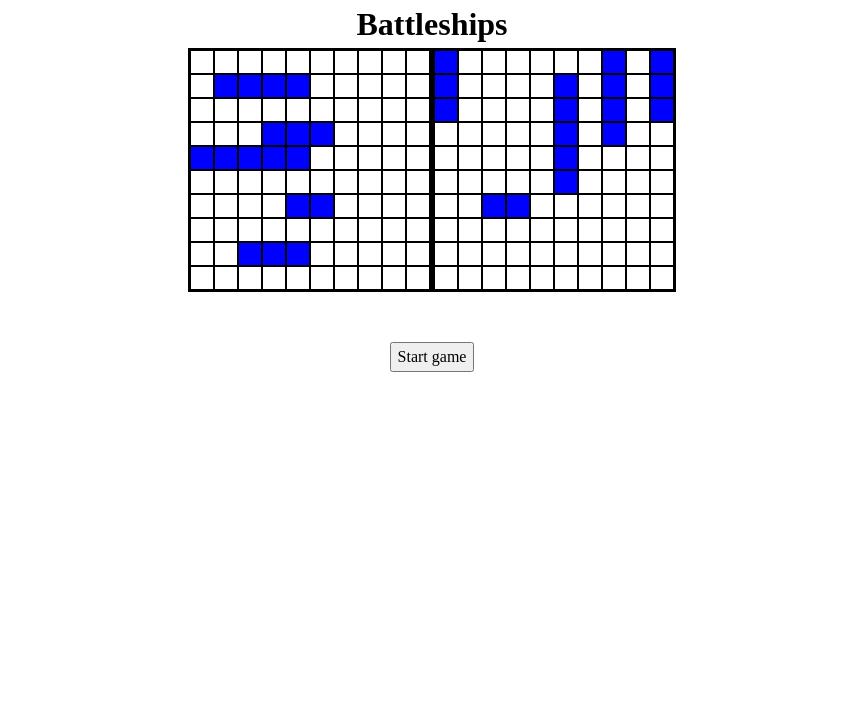
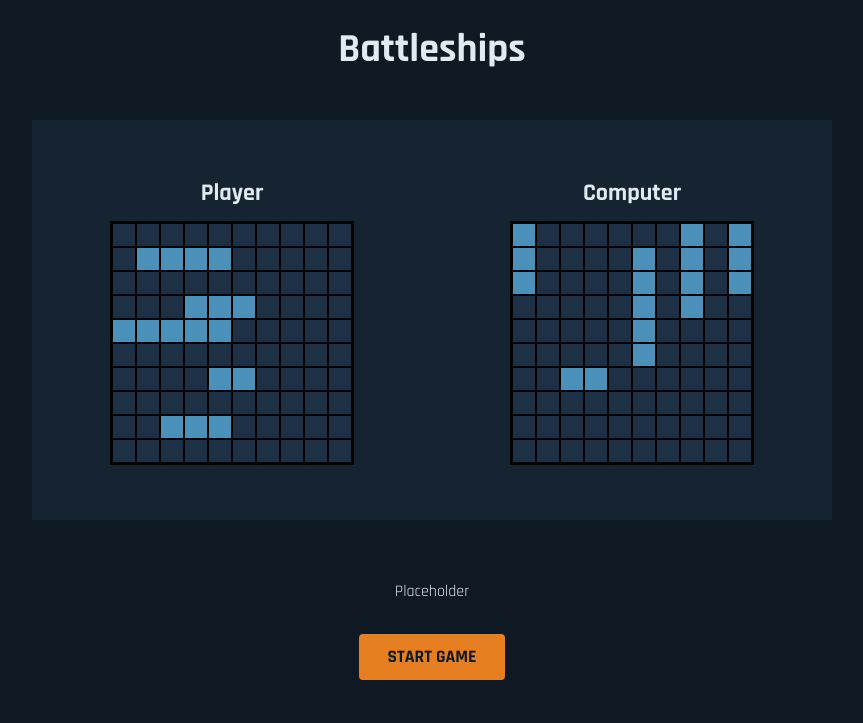
Before and after one commit to wishyrater/odin-battleships, a website built with webpack: page src/template.html in a window 1280 px wide. Shown: the whole page, without its empty margins (208-1071 px from the left). Built offline with nearby package versions, Linux system fonts and the light colour scheme.

Commit message:
Change container targeting to preserve h2s

```diff
--- a/src/events.js
+++ b/src/events.js
@@ -12,10 +12,10 @@ export const initEvents = () => {
     computer.gameboard.populateRandomShips();
 
     // render gameboards
-    const playerContainer = document.querySelector(".player-container");
-    const computerContainer = document.querySelector(".computer-container");
-    renderBoard(player.gameboard, playerContainer);
-    renderBoard(computer.gameboard, computerContainer);
+    const playerGameboardContainer = document.querySelector(".player-gameboard-container");
+    const computerGameboardContainer = document.querySelector(".computer-gameboard-container");
+    renderBoard(player.gameboard, playerGameboardContainer);
+    renderBoard(computer.gameboard, computerGameboardContainer);
 
     // render startbutton
     const narratorContainer = document.querySelector(".narrator-container");
@@ -39,7 +39,7 @@ export const initEvents = () => {
 
         // TODO: implement right click to change vertical orientation
         document.addEventListener("keydown", handleRotate);
-        playerContainer.addEventListener("mouseover", handlePreviewHover);
+        playerGameboardContainer.addEventListener("mouseover", handlePreviewHover);
         document.addEventListener("mouseup", handlePlacementMouseUp)
     };
 
@@ -55,7 +55,7 @@ export const initEvents = () => {
     const handlePlacementMouseUp = (e) => {
         clearPreviewCells();
         document.removeEventListener("keydown", handleRotate);
-        playerContainer.removeEventListener("mouseover", handlePreviewHover);
+        playerGameboardContainer.removeEventListener("mouseover", handlePreviewHover);
         document.removeEventListener("mouseup", handlePlacementMouseUp);
 
         const cell = e.target.closest(".cell");
@@ -73,7 +73,7 @@ export const initEvents = () => {
         try {
             player.gameboard.placeShip(selectedShip, [x, y], end);
             selectedShip.isVertical = verticalOrientation;
-            renderBoard(player.gameboard, playerContainer);
+            renderBoard(player.gameboard, playerGameboardContainer);
         } catch (error) {
             // TODO: update narrator
         }
@@ -100,7 +100,7 @@ export const initEvents = () => {
     };
 
     const initPlacementPhase = () => {
-        playerContainer.addEventListener("mousedown", handlePlacementMouseDown);
+        playerGameboardContainer.addEventListener("mousedown", handlePlacementMouseDown);
     };
 
     const clearPreviewCells = () => {
@@ -112,16 +112,16 @@ export const initEvents = () => {
         const startButton = document.querySelector(".start-button");
         startButton.addEventListener("click", () => {
             startButton.remove();
-            playerContainer.removeEventListener("contextmenu", handleRotate);
-            playerContainer.removeEventListener("mousedown", handlePlacementMouseDown);
-            playerContainer.removeEventListener("mouseover", handlePreviewHover);
+            playerGameboardContainer.removeEventListener("contextmenu", handleRotate);
+            playerGameboardContainer.removeEventListener("mousedown", handlePlacementMouseDown);
+            playerGameboardContainer.removeEventListener("mouseover", handlePreviewHover);
             document.removeEventListener("mouseup", handlePlacementMouseUp);
             initBattlePhase();
         });
     };
 
     const initBattlePhase = () => {
-        computerContainer.addEventListener("click", handlePlayerAttack);
+        computerGameboardContainer.addEventListener("click", handlePlayerAttack);
     };
 
     const handlePlayerAttack = (e) => {
@@ -135,7 +135,7 @@ export const initEvents = () => {
         if (computer.gameboard.attacks.some(([ax, ay]) => ax === x && ay === y)) return;
 
         computer.gameboard.receiveAttack(x, y);
-        renderBoard(computer.gameboard, computerContainer);
+        renderBoard(computer.gameboard, computerGameboardContainer);
 
         // check for win condition
         if (computer.gameboard.allSunk()) {
@@ -144,7 +144,7 @@ export const initEvents = () => {
             return;
         }
 
-        computerContainer.removeEventListener("click", handlePlayerAttack);
+        computerGameboardContainer.removeEventListener("click", handlePlayerAttack);
         handleComputerAttack();
     };
 
@@ -158,7 +158,7 @@ export const initEvents = () => {
         } while (player.gameboard.attacks.some(([ax, ay]) => ax === x && ay === y));
 
         player.gameboard.receiveAttack(x, y);
-        renderBoard(player.gameboard, playerContainer);
+        renderBoard(player.gameboard, playerGameboardContainer);
 
         if (player.gameboard.allSunk()) {
             alert("You lost");
@@ -166,7 +166,7 @@ export const initEvents = () => {
             return;
         }
 
-        computerContainer.addEventListener("click", handlePlayerAttack);
+        computerGameboardContainer.addEventListener("click", handlePlayerAttack);
     };
 
     initStartButton();
--- a/src/style.css
+++ b/src/style.css
@@ -71,10 +71,14 @@ h1, h2, h3, h4, h5, h6 {
 }
 
 /* || General styling */
-
 body {
     display: grid;
     justify-items: center;
+
+    font-family: 'Rajdhani', 'Arial Narrow', Arial, sans-serif;
+
+    background-color: var(--bg);
+    color: var(--text-primary);
 }
 
 main {
@@ -84,11 +88,29 @@ main {
     gap: 50px;
 }
 
+h1 {
+    font-size: 2.5rem;
+
+    margin-top: 20px;
+}
+
+h2 {
+    text-align: center;
+    margin-bottom: 10px;
+}
+
 .board {
     display: grid;
     justify-items: center;
+    align-content: center;
 
     grid-template-columns: 1fr 1fr;
+
+    background-color: var(--surface);
+
+    height: 400px;
+    width: 800px;
+    margin-top: 40px;
 }
 
 .gameboard {
@@ -105,20 +127,49 @@ main {
     height: 24px;
     width: 24px;
     border: 1px solid black;
+
+    background-color: var(--cell);
 }
 
 .ship {
-    background-color: blue;
+    background-color: var(--ship);
 }
 
 .attacked {
-    background-color: black;
+    background-color: var(--miss);
 }
 
 .ship.attacked {
-    background-color: red;
+    background-color: var(--hit);
 }
 
 .newShipPreview {
-    background-color: aqua;
+    background-color: var(--preview);
 }
+
+.narrator-container {
+    display: grid;
+    justify-items: center;
+    align-items: start;
+
+    width: 400px;
+    height: 150px;
+    padding: 10px;
+}
+
+.start-button {
+    background-color: var(--accent);
+    color: var(--bg);
+    border: none;
+    border-radius: 4px;
+    padding: 0.6rem 1.8rem;
+    font-family: "Rajdhani", sans-serif;
+    font-size: 1.1rem;
+    font-weight: 700;
+    cursor: pointer;
+    text-transform: uppercase;
+}
+
+.start-button:hover {
+    filter: brightness(1.1);
+}
--- a/src/template.html
+++ b/src/template.html
@@ -13,15 +13,21 @@
         <div class="board">
             <div class="player-container">
                 <h2>Player</h2>
+                <div class="player-gameboard-container">
 
+                </div>
             </div>
             <div class="computer-container">
                 <h2>Computer</h2>
+                <div class="computer-gameboard-container">
 
+                </div>
             </div>
         </div>
         <div class="narrator-container">
-
+            <div class="narrator-text-container">
+                Placeholder
+            </div>
         </div>
     </main>
     <footer>
```
